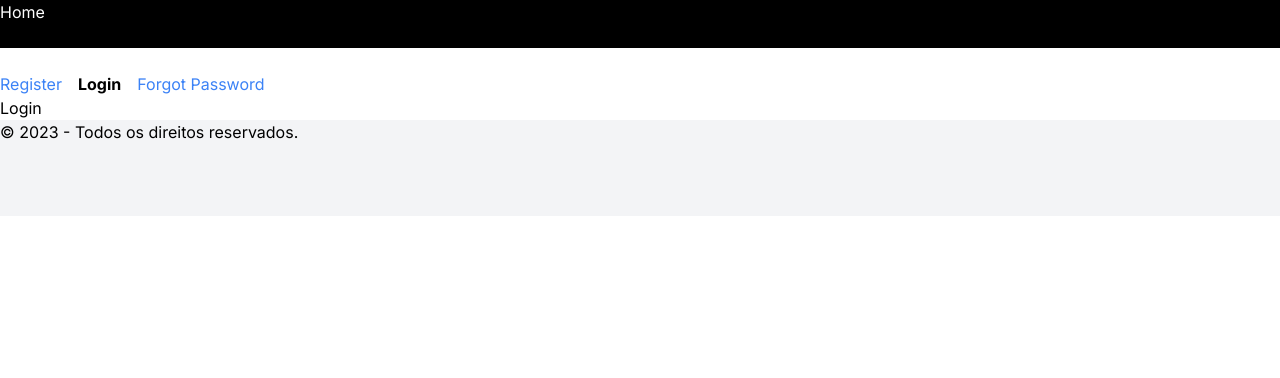
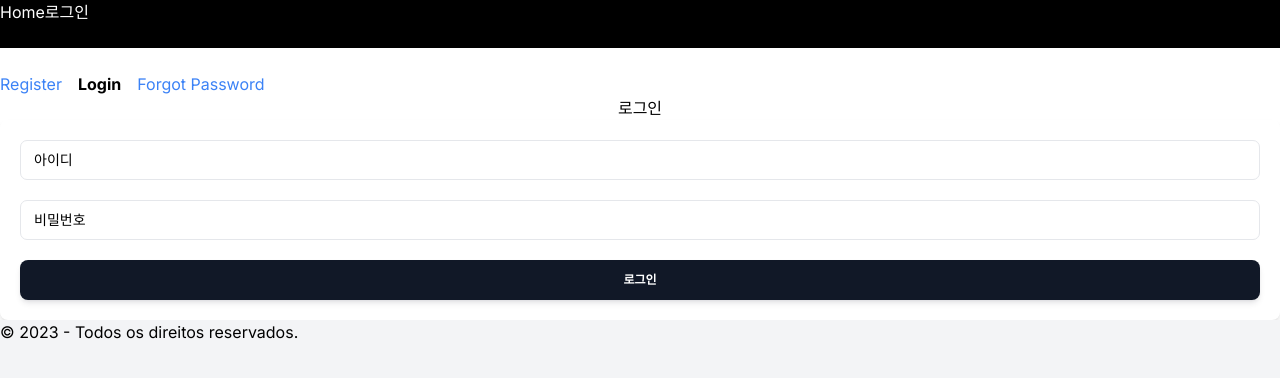
Before and after one commit to dbaudwns20/Daesungnipple, a Next.js app: page /login in a window 1280 px wide. Shown: the top 378 px of the page. Built offline with nearby package versions, Linux system fonts and the light colour scheme.

Commit message:
input 컴포넌트 추가, 로그인 페이지 테스트

```diff
--- a/src/app/(auth)/login/page.tsx
+++ b/src/app/(auth)/login/page.tsx
@@ -1,3 +1,39 @@
+"use client";
+
+import { useState } from "react";
+
+import Input from "@/components/input/input";
+
 export default function Login() {
-  return <h1>Login</h1>;
+  const [username, setUsename] = useState<string>("");
+  const [password, setPassword] = useState<string>("");
+
+  return (
+    <div className="p-15">
+      <h1 className="text-center">로그인</h1>
+      <form
+        className="grid grid-cols-1 gap-5 p-5 h-full rounded-lg shadow-md"
+        noValidate
+      >
+        <Input
+          inputType="text"
+          inputValue={username}
+          onChange={setUsename}
+          labelText="아이디"
+        />
+        <Input
+          inputType="password"
+          inputValue={password}
+          onChange={setPassword}
+          labelText="비밀번호"
+        />
+        <button
+          className="align-middle select-none font-sans font-bold text-center uppercase transition-all disabled:opacity-50 disabled:shadow-none disabled:pointer-events-none text-xs py-3 px-6 rounded-lg bg-gray-900 text-white shadow-md shadow-gray-900/10 hover:shadow-lg hover:shadow-gray-900/20 focus:opacity-[0.85] focus:shadow-none active:opacity-[0.85] active:shadow-none block w-full"
+          type="submit"
+        >
+          로그인
+        </button>
+      </form>
+    </div>
+  );
 }
--- /dev/null
+++ b/src/app/api/login/route.ts
@@ -0,0 +1,6 @@
+import { NextRequest, NextResponse } from "next/server";
+
+export async function POST(request: NextRequest) {
+  const body = await request.body;
+  return NextResponse.json({ message: "Login successful" });
+}
--- /dev/null
+++ b/src/app/api/products/route.ts
@@ -0,0 +1,16 @@
+import { NextRequest, NextResponse } from "next/server";
+
+import prisma from "@/utils/prisma";
+
+export async function GET(request: NextRequest) {
+  const user = await prisma.user.findMany();
+
+  const res = JSON.parse(
+    JSON.stringify(
+      user,
+      (key, value) => (typeof value === "bigint" ? value.toString() : value) // return everything else unchanged
+    )
+  );
+
+  return NextResponse.json(res);
+}
--- a/src/components/header/header.tsx
+++ b/src/components/header/header.tsx
@@ -4,6 +4,7 @@ export default function MainHeader() {
   return (
     <header className="bg-black text-white h-12">
       <Link href="/">Home</Link>
+      <Link href="/login">로그인</Link>
     </header>
   );
 }
--- /dev/null
+++ b/src/components/input/input.tsx
@@ -0,0 +1,72 @@
+import "./style.css";
+
+import {
+  useState,
+  useEffect,
+  useMemo,
+  useImperativeHandle,
+  forwardRef,
+  Dispatch,
+  SetStateAction,
+  useRef,
+} from "react";
+
+import { generateRandomText } from "@/utils/common";
+
+type InputProps = {
+  inputType: "text" | "number" | "password";
+  inputValue: any;
+  labelText: string;
+  isDisabled?: boolean;
+  isReadOnly?: boolean;
+  onChange: Dispatch<SetStateAction<any>>;
+};
+
+export type InputType = {};
+
+const Input = forwardRef((props: InputProps, ref) => {
+  const {
+    inputType,
+    inputValue,
+    labelText,
+    isDisabled = false,
+    isReadOnly = false,
+    onChange,
+  } = props;
+
+  // 부모 컴포넌트에서 사용할 수 있는 함수 선언
+  useImperativeHandle(ref, () => ({}));
+
+  const inputRef = useRef<HTMLInputElement>(null);
+
+  const inputId: string = useMemo(() => `input_${generateRandomText()}`, []);
+
+  // set element id
+  useEffect(() => {
+    inputRef.current!.setAttribute("id", inputId);
+  }, [inputId]);
+
+  return (
+    <div className="relative w-full min-w-[200px] h-10">
+      <input
+        className="peer w-full h-full bg-transparent text-gray-700 font-sans font-normal outline outline-0 focus:outline-0 disabled:bg-blue-gray-50 disabled:border-0 transition-all placeholder-shown:border placeholder-shown:border-gray-200 placeholder-shown:border-t-gray-200 border focus:border-2 border-t-transparent focus:border-t-transparent text-sm px-3 py-2.5 rounded-[7px] border-gray-200 focus:border-blue-500"
+        placeholder=" "
+        ref={inputRef}
+        type={inputType}
+        value={inputValue}
+        readOnly={isReadOnly}
+        disabled={isDisabled}
+        onChange={(e) => onChange(e.target.value)}
+      />
+      <label className="flex w-full h-full select-none pointer-events-none absolute left-0 font-normal !overflow-visible truncate peer-placeholder-shown:text-blue-gray-500 leading-tight peer-focus:leading-tight peer-disabled:text-transparent peer-disabled:peer-placeholder-shown:text-blue-gray-500 transition-all -top-1.5 peer-placeholder-shown:text-sm text-[11px] peer-focus:text-[11px] before:content[' '] before:block before:box-border before:w-2.5 before:h-1.5 before:mt-[6.5px] before:mr-1 peer-placeholder-shown:before:border-transparent before:rounded-tl-md before:border-t peer-focus:before:border-t-2 before:border-l peer-focus:before:border-l-2 before:pointer-events-none before:transition-all peer-disabled:before:border-transparent after:content[' '] after:block after:flex-grow after:box-border after:w-2.5 after:h-1.5 after:mt-[6.5px] after:ml-1 peer-placeholder-shown:after:border-transparent after:rounded-tr-md after:border-t peer-focus:after:border-t-2 after:border-r peer-focus:after:border-r-2 after:pointer-events-none after:transition-all peer-disabled:after:border-transparent peer-placeholder-shown:leading-[3.75] text-blue-gray-400 peer-focus:text-blue-500 before:border-blue-gray-200 peer-focus:before:!border-blue-500 after:border-blue-gray-200 peer-focus:after:!border-blue-500">
+        {labelText}
+      </label>
+      <p className="ml-1 mt-0.5 invisible peer-invalid:visible text-pink-600 text-sm">
+        Please provide a valid email address.
+      </p>
+    </div>
+  );
+});
+
+Input.displayName = "Input";
+export default Input;
--- /dev/null
+++ b/src/utils/prisma.ts
@@ -0,0 +1,18 @@
+import { PrismaClient } from "@prisma/client";
+
+// 싱글톤 패턴을 사용하여 PrismaClient 인스턴스 생성
+const prismaClientSingleton = () => {
+  return new PrismaClient();
+};
+
+declare global {
+  var prisma: undefined | ReturnType<typeof prismaClientSingleton>;
+}
+
+export const prisma = globalThis.prisma ?? prismaClientSingleton();
+
+export default prisma;
+
+// 개발환경에서만 글로벌 객체에 PrismaClient 인스턴스 할당
+// 개발환경에서 서버가 리로드될 때마다 새로운 PrismaClient 인스턴스가 생성되는 것 방지
+if (process.env.NODE_ENV !== "production") globalThis.prisma = prisma;
```
Also changed, not shown: src/app/api/index.ts (added), src/components/input/style.css (added), src/utils/common.ts (renamed from src/_utils/common.ts).
